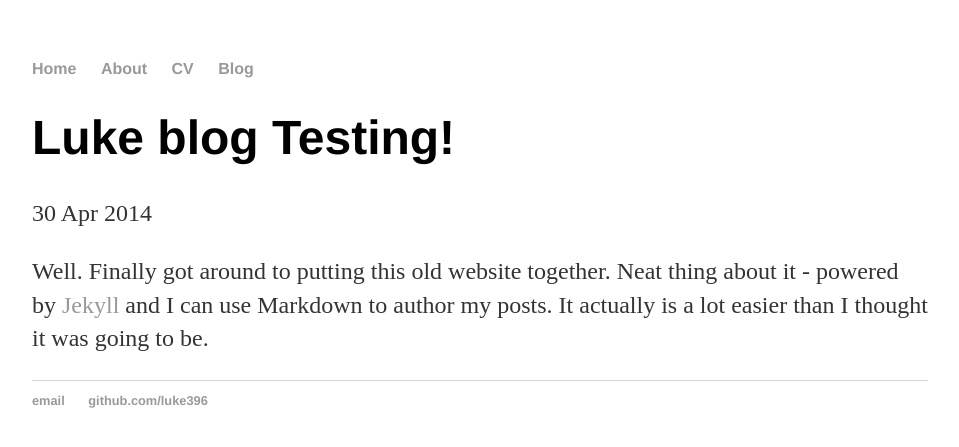
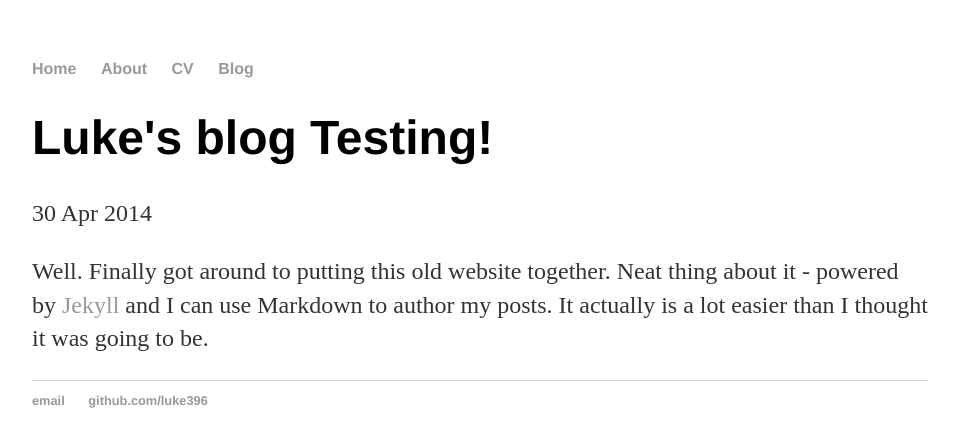
Before and after one commit to luke396/luke396.github.io, a Jekyll site: the page built from _posts/2014-04-30-hank-quinlan-site-launched.md, in a window 1280 px wide. Shown: the top 447 px of the page, without its empty margins (160-1119 px from the left). Built offline with Jekyll 4.4.1, drawn with Linux system fonts in a browser that asks for light colours.

```diff
--- a/_posts/2014-04-30-hank-quinlan-site-launched.md
+++ b/_posts/2014-04-30-hank-quinlan-site-launched.md
@@ -1,6 +1,6 @@
 ---
 layout: post
-title: "Luke blog Testing!"
+title: "Luke's blog Testing!"
 date: 2014-04-30
 ---
 
```
